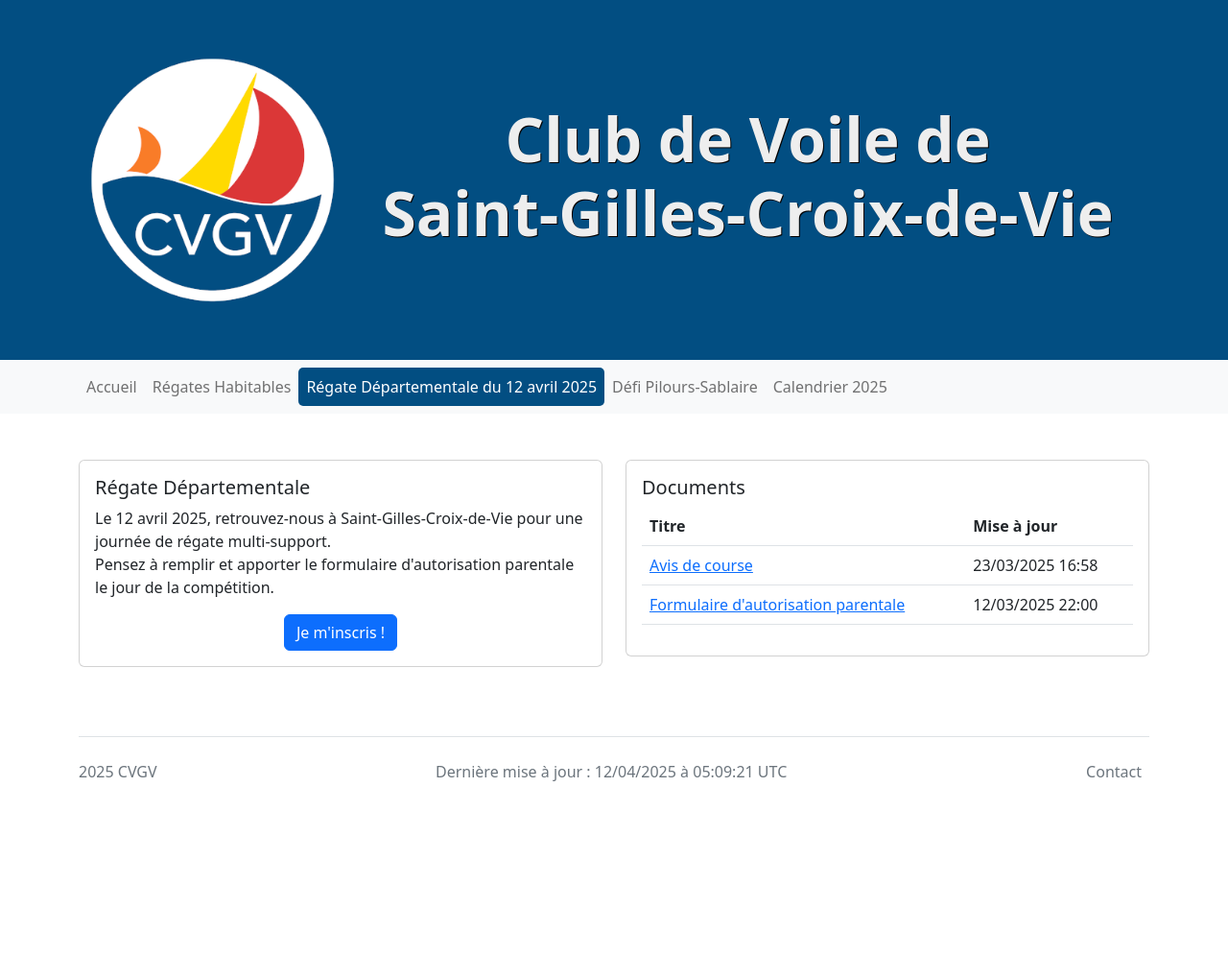
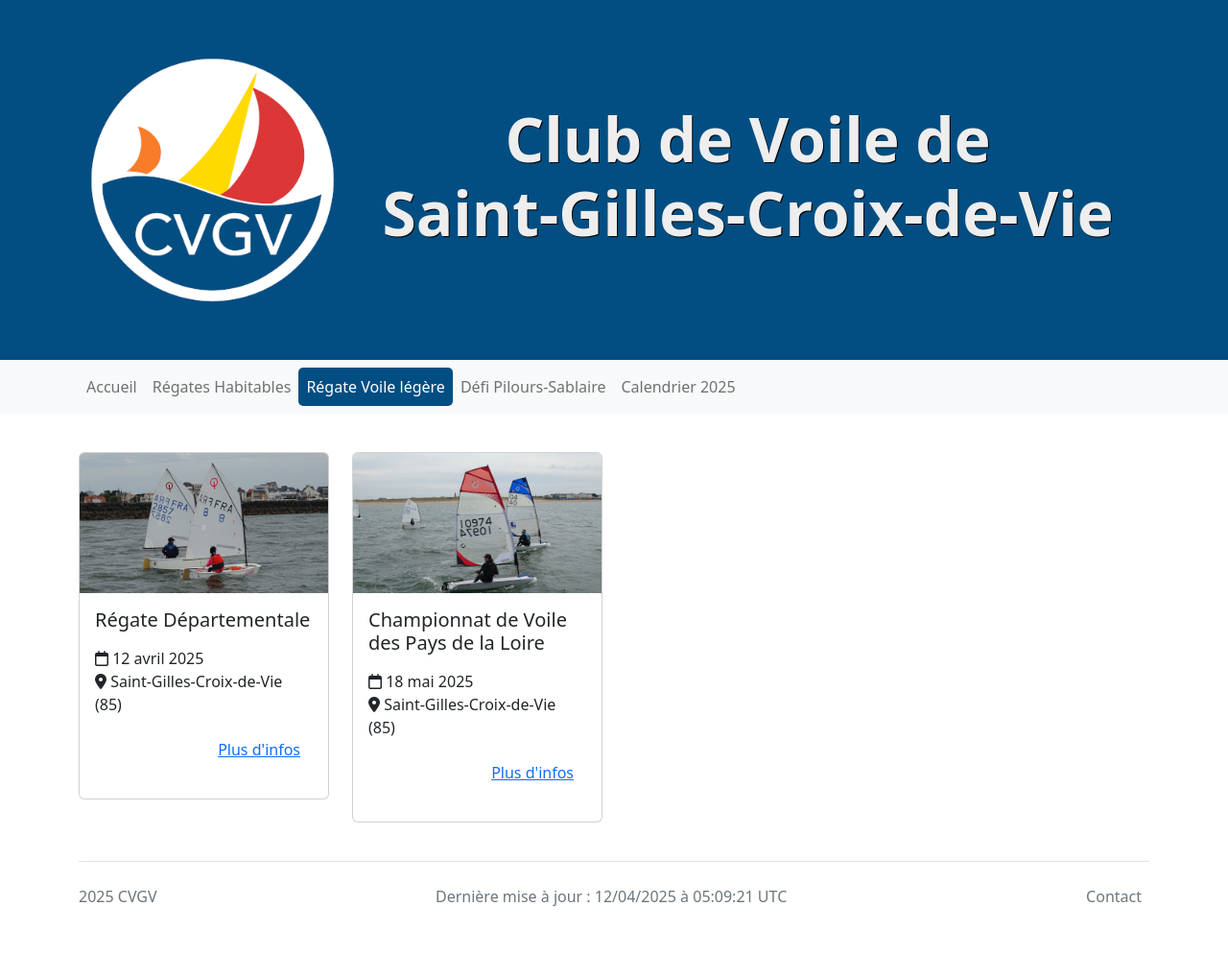
Before and after one commit to cvgv-asso/cvgv-asso.github.io, a Jekyll site: the page built from regates-voile-legere.html, in a window 1280 px wide. Shown: the whole page at 96% size. Built offline with Jekyll 4.4.1, drawn with Linux system fonts in a browser that asks for light colours; nearby versions of some CDN libraries; comment, search, counter and statistics services are not loaded; before the commit the page ends 900 px from its top, so only the background shows below that.

Commit message:
Séparation des pages de régate pour les dériveurs

```diff
--- a/_layouts/default.html
+++ b/_layouts/default.html
@@ -1,40 +1,68 @@
 <!doctype html>
 
 <html lang="fr">
-
     <head>
         <meta charset="UTF-8" />
         <meta name="viewport" content="width=device-width, initial-scale=1" />
-        <meta name="description" content="Club de voile situé à Saint-Gilles-Croix-de-Vie (85)" />
+        <meta
+            name="description"
+            content="Club de voile situé à Saint-Gilles-Croix-de-Vie (85)"
+        />
         <title>Club de Voile de Saint-Gilles-Croix-de-Vie</title>
 
         <!-- Favicon -->
-        <link rel="apple-touch-icon" sizes="180x180" href="/apple-touch-icon.png" />
-        <link rel="icon" type="image/png" sizes="32x32" href="/favicon-32x32.png" />
-        <link rel="icon" type="image/png" sizes="16x16" href="/favicon-16x16.png" />
+        <link
+            rel="apple-touch-icon"
+            sizes="180x180"
+            href="/apple-touch-icon.png"
+        />
+        <link
+            rel="icon"
+            type="image/png"
+            sizes="32x32"
+            href="/favicon-32x32.png"
+        />
+        <link
+            rel="icon"
+            type="image/png"
+            sizes="16x16"
+            href="/favicon-16x16.png"
+        />
         <link rel="manifest" href="/site.webmanifest" />
 
-
-        <link href="https://cdn.jsdelivr.net/npm/bootstrap@5.2.3/dist/css/bootstrap.min.css" rel="stylesheet" integrity="sha384-rbsA2VBKQhggwzxH7pPCaAqO46MgnOM80zW1RWuH61DGLwZJEdK2Kadq2F9CUG65" crossorigin="anonymous">
+        <link
+            href="https://cdn.jsdelivr.net/npm/bootstrap@5.2.3/dist/css/bootstrap.min.css"
+            rel="stylesheet"
+            integrity="sha384-rbsA2VBKQhggwzxH7pPCaAqO46MgnOM80zW1RWuH61DGLwZJEdK2Kadq2F9CUG65"
+            crossorigin="anonymous"
+        />
         <link href="/assets/styles.css" rel="stylesheet" />
 
         <!-- Matomo -->
         <script>
-        var _paq = window._paq = window._paq || [];
+            var _paq = (window._paq = window._paq || []);
             /* tracker methods like "setCustomDimension" should be called before "trackPageView" */
-        _paq.push(['trackPageView']);
-        _paq.push(['enableLinkTracking']);
+            _paq.push(["trackPageView"]);
+            _paq.push(["enableLinkTracking"]);
             (function () {
                 var u = "//analytics.cvgv.org/";
-            _paq.push(['setTrackerUrl', u + 'matomo.php']);
-            _paq.push(['setSiteId', '1']);
-            var d = document, g = d.createElement('script'), s = d.getElementsByTagName('script')[0];
-            g.async = true; g.src = u + 'matomo.js'; s.parentNode.insertBefore(g, s);
+                _paq.push(["setTrackerUrl", u + "matomo.php"]);
+                _paq.push(["setSiteId", "1"]);
+                var d = document,
+                    g = d.createElement("script"),
+                    s = d.getElementsByTagName("script")[0];
+                g.async = true;
+                g.src = u + "matomo.js";
+                s.parentNode.insertBefore(g, s);
             })();
         </script>
         <!-- End Matomo Code -->
 
-        <script async src="https://cdn.jsdelivr.net/npm/es-module-shims@1/dist/es-module-shims.min.js" crossorigin="anonymous"></script>
+        <script
+            async
+            src="https://cdn.jsdelivr.net/npm/es-module-shims@1/dist/es-module-shims.min.js"
+            crossorigin="anonymous"
+        ></script>
         <script type="importmap">
             {
                 "imports": {
@@ -44,16 +72,25 @@
             }
         </script>
         <script type="module">
-            import * as bootstrap from 'bootstrap'
+            import * as bootstrap from "bootstrap";
         </script>
+
+        <script
+            src="https://kit.fontawesome.com/a5ea491b73.js"
+            crossorigin="anonymous"
+        ></script>
     </head>
 
     <body>
         <div class="py-5 d-none d-md-block" id="banner">
-            <header class="container d-flex flex-wrap justify-content-center align-items-center">
+            <header
+                class="container d-flex flex-wrap justify-content-center align-items-center"
+            >
                 <div class="col-md-3">
-                    <a href="/"
-                        class="d-flex align-items-center mb-3 mb-lg-0 me-lg-auto link-body-emphasis text-decoration-none">
+                    <a
+                        href="/"
+                        class="d-flex align-items-center mb-3 mb-lg-0 me-lg-auto link-body-emphasis text-decoration-none"
+                    >
                         <img src="/assets/logo.png" alt="Logo" id="logo" />
                     </a>
                 </div>
@@ -64,10 +101,14 @@
         </div>
 
         <div class="py-5 d-block d-md-none" id="banner-mobile">
-            <header class="container d-flex flex-wrap justify-content-center align-items-center">
+            <header
+                class="container d-flex flex-wrap justify-content-center align-items-center"
+            >
                 <div class="col-md-3">
-                    <a href="/"
-                        class="d-flex align-items-center mb-3 mb-lg-0 me-lg-auto link-body-emphasis text-decoration-none">
+                    <a
+                        href="/"
+                        class="d-flex align-items-center mb-3 mb-lg-0 me-lg-auto link-body-emphasis text-decoration-none"
+                    >
                         <img src="/assets/logo.png" alt="Logo" id="logo" />
                     </a>
                 </div>
@@ -77,21 +118,40 @@
             </header>
         </div>
 
-        <nav class="navbar navbar-expand-lg bg-light">
+        <nav class="navbar navbar-expand-lg bg-light mb-4">
             <div class="container">
-                <button class="navbar-toggler" type="button" data-bs-toggle="collapse" data-bs-target="#navbarNav" aria-controls="navbarNav" aria-expanded="false" aria-label="Toggle navigation">
+                <button
+                    class="navbar-toggler"
+                    type="button"
+                    data-bs-toggle="collapse"
+                    data-bs-target="#navbarNav"
+                    aria-controls="navbarNav"
+                    aria-expanded="false"
+                    aria-label="Toggle navigation"
+                >
                     <span class="navbar-toggler-icon"></span>
                 </button>
                 <div class="collapse navbar-collapse" id="navbarNav">
                     <ul class="navbar-nav">
-                    {%- assign navbar = site.html_pages | sort: "order" -%}
-                    {% for nav in navbar %}
+                        {%- assign navbar = site.html_pages | where_exp:"item",
+                        "item.title != nil" | sort: "order" -%} {% for nav in
+                        navbar %}
                         <li class="nav-item">
-                            <a class="nav-link{% if page.url == nav.url %} active{% endif %}" aria-current="page" href="{{ nav.url }}">{{ nav.title }}</a>
+                            <a
+                                class="nav-link{% if page.url == nav.url %} active{% endif %}"
+                                aria-current="page"
+                                href="{{ nav.url }}"
+                                >{{ nav.title }}</a
+                            >
                         </li>
                         {% endfor %}
                         <li class="nav-item">
-                            <a class="nav-link" aria-current="page" href="/assets/calendrier-2025.pdf">Calendrier 2025</a>
+                            <a
+                                class="nav-link"
+                                aria-current="page"
+                                href="/assets/calendrier-2025.pdf"
+                                >Calendrier 2025</a
+                            >
                         </li>
                     </ul>
                 </div>
@@ -101,15 +161,25 @@
         {{ content }}
 
         <div class="container">
-            <footer class="d-flex flex-wrap justify-content-between align-items-center py-3 my-4 border-top">
+            <footer
+                class="d-flex flex-wrap justify-content-between align-items-center py-3 my-4 border-top"
+            >
                 <p class="col-md-4 mb-0 text-muted">2025 CVGV</p>
-                <p class="col-md-4 mb-0 text-muted">Dernière mise à jour : {{ 'now' | date: '%d/%m/%Y à %H:%M:%S %Z' }}</p>
+                <p class="col-md-4 mb-0 text-muted">
+                    Dernière mise à jour : {{ 'now' | date: '%d/%m/%Y à %H:%M:%S
+                    %Z' }}
+                </p>
 
                 <ul class="nav col-md-4 justify-content-end">
-                    <li class="nav-item"><a href="mailto:contact@cvgv.org" class="nav-link px-2 text-muted">Contact</a></li>
+                    <li class="nav-item">
+                        <a
+                            href="mailto:contact@cvgv.org"
+                            class="nav-link px-2 text-muted"
+                            >Contact</a
+                        >
+                    </li>
                 </ul>
             </footer>
         </div>
     </body>
-
 </html>
--- a/regates-voile-legere.html
+++ b/regates-voile-legere.html
@@ -1,70 +1,60 @@
 ---
 layout: default
-title: Régate Départementale du 12 avril 2025
+title: Régate Voile légère
 order: 4
 ---
 
 <div class="container">
-    <div class="row py-5">
-        <div class="col-md-6">
+    <div class="row row-cols-1 row-cols-md-4 g-4 py-3">
+        <div class="col">
             <div class="card">
+                <img
+                    src="assets/images/DSC00922.JPG"
+                    class="card-img-top"
+                    alt="..."
+                />
                 <div class="card-body">
                     <h5 class="card-title">Régate Départementale</h5>
-                    <p>
-                        Le 12 avril 2025, retrouvez-nous à
-                        Saint-Gilles-Croix-de-Vie pour une journée de régate
-                        multi-support.
-                        <br />
-                        Pensez à remplir et apporter le formulaire
-                        d'autorisation parentale le jour de la compétition.
+                    <p class="card-text">
+                        <ul class="list-unstyled">
+                            <li><i class="fa-regular fa-calendar"></i>&nbsp;12 avril 2025</li>
+                            <li><i class="fa-solid fa-location-dot"></i>&nbsp;Saint-Gilles-Croix-de-Vie (85)</li>
+                        </ul>
                     </p>
-
-                    <div style="text-align: center">
+                    <p class="text-end">
                         <a
-                            class="btn btn-primary"
-                            href="https://www.helloasso.com/associations/club-de-voile-de-saint-gilles-croix-de-vie/evenements/regate-departementale-du-12-avril-2025"
+                            href="/regate-voile-legere/12-avril-2025.html"
+                            class="btn btn-link"
+                            >Plus d'infos</a
                         >
-                            Je m'inscris !
-                        </a>
-                    </div>
+                    </p>
                 </div>
             </div>
         </div>
-
-        <div class="col-md-6">
+        <div class="col">
             <div class="card">
+                <img
+                    src="assets/images/DSC00956.JPG"
+                    class="card-img-top"
+                    alt="..."
+                />
                 <div class="card-body">
-                    <h5 class="card-title">Documents</h5>
-                    <table class="table">
-                        <thead>
-                            <tr>
-                                <th scope="col">Titre</th>
-                                <th scope="col">Mise à jour</th>
-                            </tr>
-                        </thead>
-                        <tbody>
-                            <tr>
-                                <td scope="row">
-                                    <a
-                                        href="assets/documents/AC Départementale 12 Avril 2025.pdf"
-                                    >
-                                        Avis de course
-                                    </a>
-                                </td>
-                                <td scope="row">23/03/2025 16:58</td>
-                            </tr>
-                            <tr>
-                                <td scope="row">
-                                    <a
-                                        href="assets/documents/autorisation parentale 12 Avril 2025.pdf"
-                                    >
-                                        Formulaire d'autorisation parentale
-                                    </a>
-                                </td>
-                                <td scope="row">12/03/2025 22:00</td>
-                            </tr>
-                        </tbody>
-                    </table>
+                    <h5 class="card-title">
+                        Championnat de Voile des Pays de la Loire
+                    </h5>
+                    <p class="card-text">
+                        <ul class="list-unstyled">
+                            <li><i class="fa-regular fa-calendar"></i>&nbsp;18 mai 2025</li>
+                            <li><i class="fa-solid fa-location-dot"></i>&nbsp;Saint-Gilles-Croix-de-Vie (85)</li>
+                        </ul>
+                    </p>
+                    <p class="text-end">
+                        <a
+                            href="/regate-voile-legere/18-mai-2025.html"
+                            class="btn btn-link"
+                            >Plus d'infos</a
+                        >
+                    </p>
                 </div>
             </div>
         </div>
```
Also changed, not shown: regate-voile-legere/12-avril-2025.html (added, +42 -0 lines), regate-voile-legere/18-mai-2025.html (added, +38 -0 lines), assets/images/DSC00922.JPG (added), assets/images/DSC00956.JPG (added), 1 other file. Lines whose indentation alone changed are shown as unchanged.
